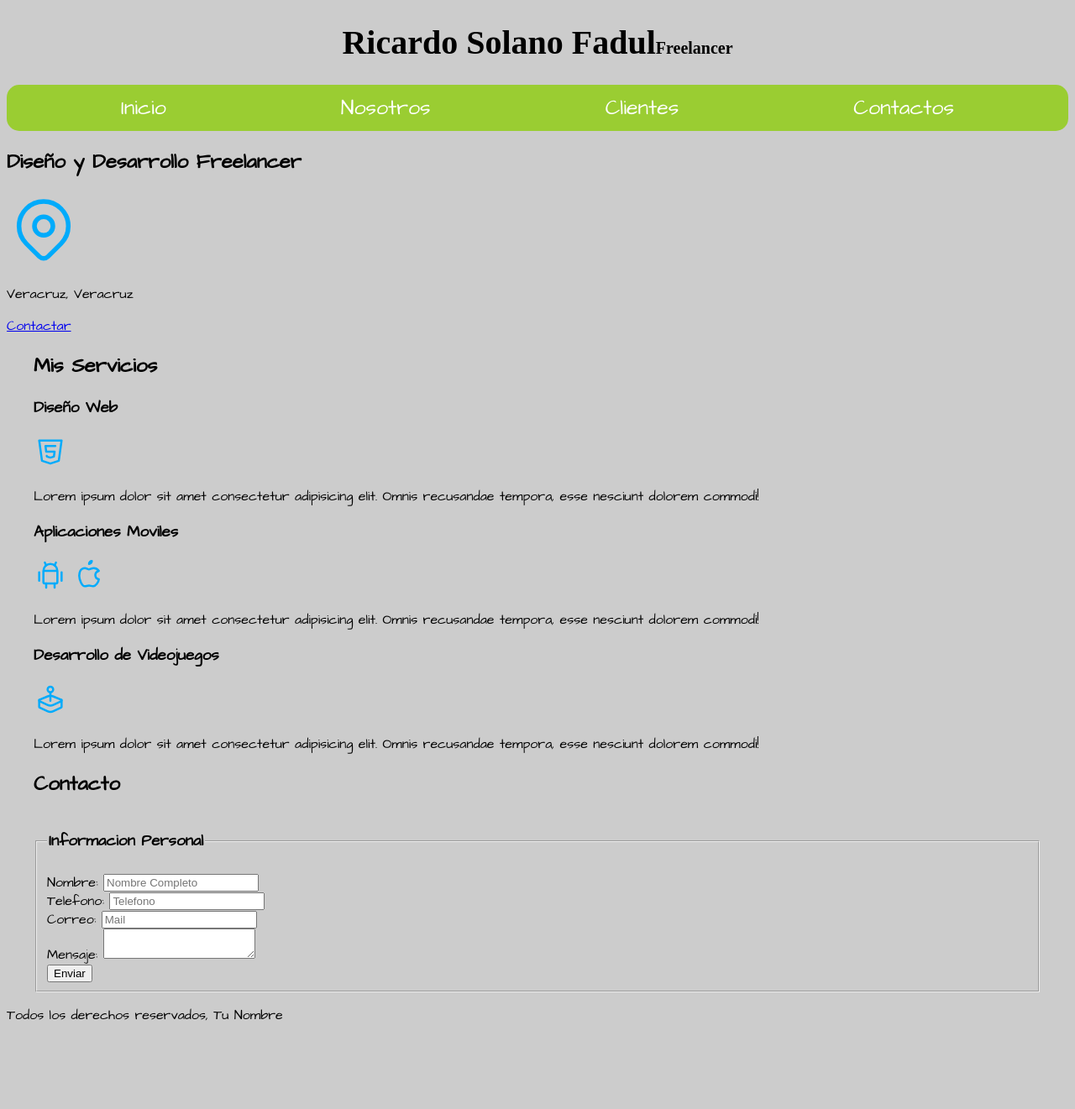
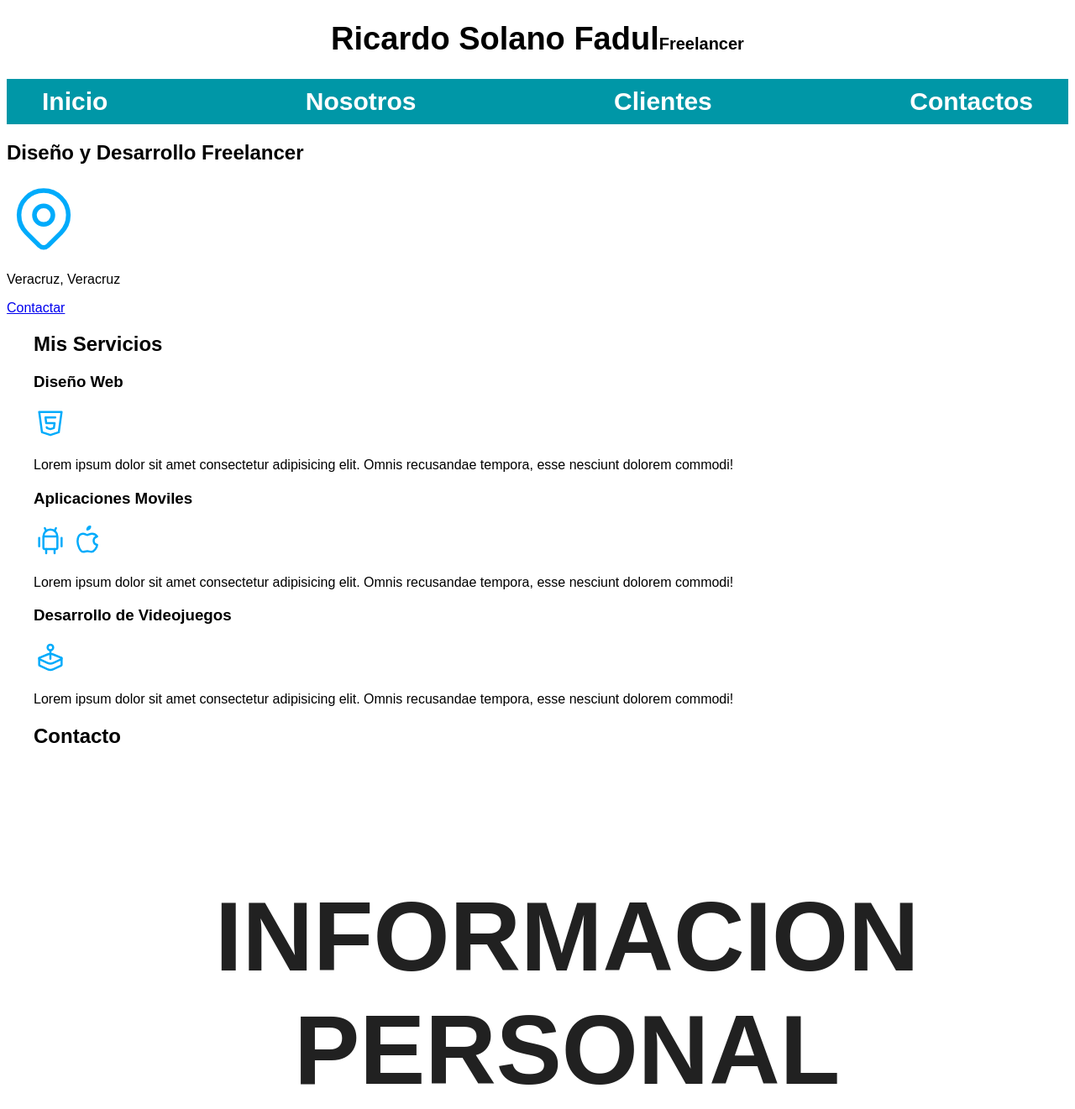
Before and after one commit to Richiesdevhub/frontend_fundamentals, a plain HTML site: page index.html in a window 1280 px wide. Shown: the top 1321 px of the page at 84% size. Before the commit the page ends 1236 px from the top, so only its background shows below. Drawn offline with Linux system fonts and the light colour scheme; a web font is replaced by a local one.

Commit message:
Ya se actualizo styles con este commit

```diff
--- a/css/styles.css
+++ b/css/styles.css
@@ -5,74 +5,61 @@
     --primario: #ffc107;
     --secundario: #0097a7;
     --gris: #757575;
-    --fuente-pricipal: 3.8rem;
 }
-html{
-    font-size: 62.5%;
+.servicio p{
+    line-height: 2rem;
 }
-.header{
+
+.formulario{
+    background-color: var(--verde);
+    width: min(80rem, 100%);
+    margin: 0 auto;
+    padding: 2rem;
+    border-radius: 1rem;
+}
+
+.formulario fieldset{
+    border:none;
+}
+
+.formulario legend{
     text-align: center;
+    font-size: 10rem ;
+    text-transform: uppercase;
+    font-weight: bold;
+    margin-bottom: 2rem;
+    color:var(--oscuro);
 }
-body{
-    font-size: 16px;/*1rem=10px*/
-    font-family: Architects Daughter;
+.campo{
+    margin-bottom: 1rem;
 }
-.titulo{
-    font-size: 4rem;
-    font-family: luxurious script;
+.campo label{
+    color:var(--blanco);
+    font-weight: bold;
+    margin-bottom: 0.5rem;
+    display: block;
 }
-.titulo span{
-    font-size:2rem;
-    font-family: Baloo Bhaijaan;
+
+.campo .input-text{
+    width: 100%;
+    border: none;
+    padding: 1.5rem;
 }
-.contenedor{
-    max-width: 120rem;
-    margin: 0 auto;
+
+.campo textarea{
+    height: 15rem;
 }
-.navegacion-principal{
-    display: flex;
-    flex-direction: column;
-    justify-content: space-between;
-}
-.navegacion-principal a{
-    display:block;
-    text-decoration: none;
-    color: var(--oscuro);
-    font-size: 2.5rem;
-    font-weight: 70;
-    color: var(--blanco);
-    padding: 1rem;
-}
-.navegacion-principal a:hover{
-    background-color: #0D0;
-}
-/* .contenedor{} */
-.nav-bg{
-    background-color: yellowgreen;
-    border-radius: 1.5rem;
-}
-/* @media(min-width:460px){
-    body{
-        background: #bbb;
-    }
-}*/
-@media(min-width: 720px){
-    body{
-        background: #ccc;
-    }
-    .navegacion-principal{
-        display:flex;
-        flex-direction: row;
-        justify-content: space-around;
+@media (min-width:768px){
+    .contenedor-campos{
+        display:grid;
+        grid-template-columns: repeat(2,1fr);
+        grid-template-rows: auto auto;
     }
 }
-/* @media(min-width:1140px){
-    body{
-        background: #ddd;
-    }
+
+.campo:nth-child(3){
+    grid-column:1/3;
 }
-@media(min-width:1400px){
-    body{
-        background: #aaa;
-    }
-} */
+.campo:nth-child(4){
+    grid-column:1/3;
+}
```
